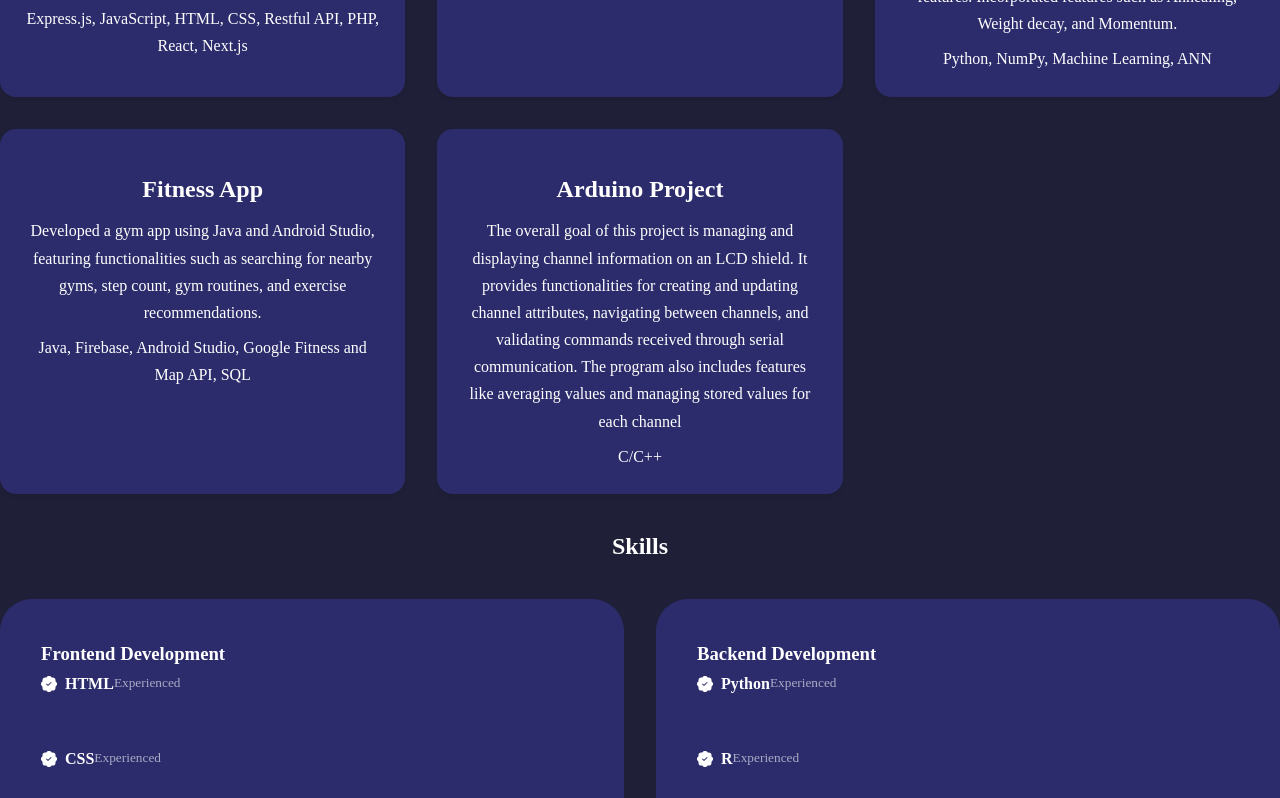
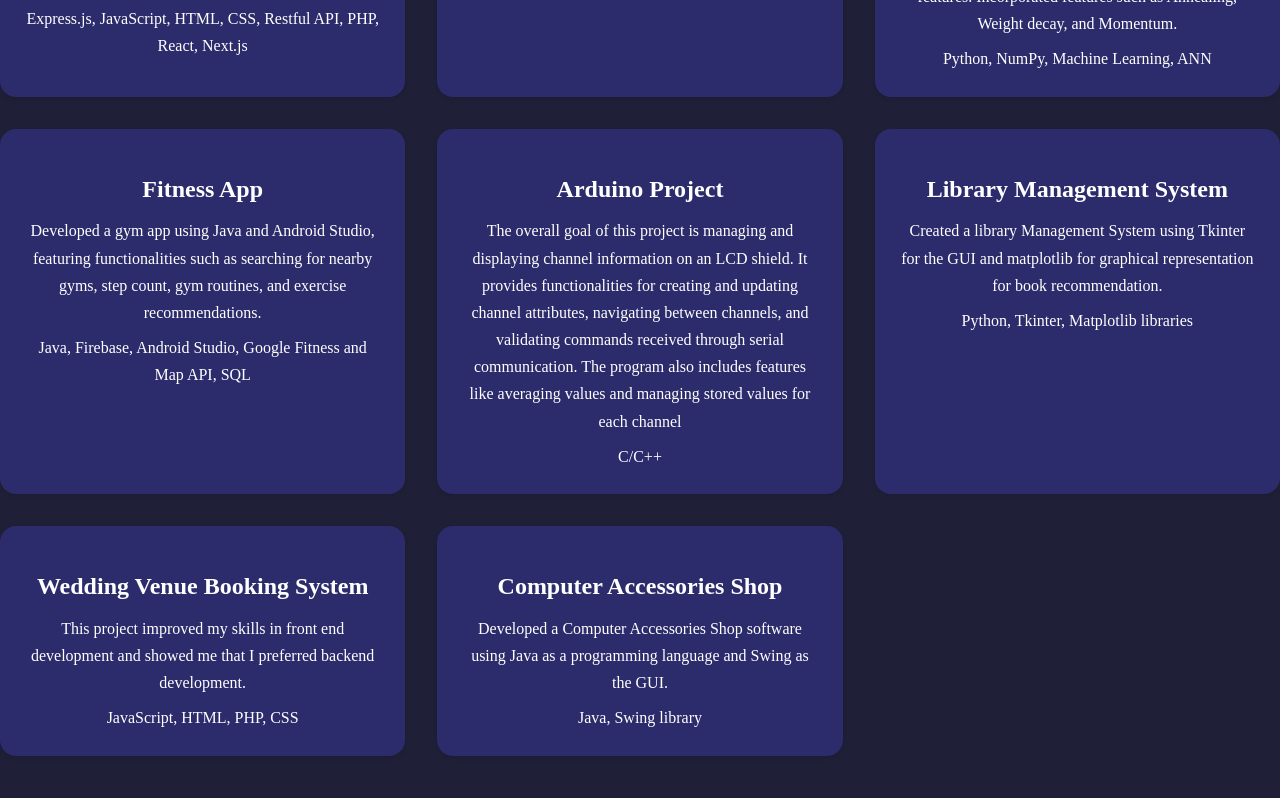
Before and after one commit to davididowu2001/portfolio-Web, a React (Create React App) app: page / in a window 1280 px wide. Shown: the part 1680-2478 px from the top of the page. Built offline with nearby package versions, Linux system fonts and the light colour scheme.

Commit message:
added more projects

```diff
--- a/src/components/Projects.js
+++ b/src/components/Projects.js
@@ -36,6 +36,28 @@ const Projects = () => {
           The program also includes features like averaging values and managing stored values for each channel"
           technologies="C/C++"
         />
+         <ProjectCard
+         title= 'Library Management System'
+         technologies= 'Python, Tkinter, Matplotlib libraries'
+         description=
+           'Created a library Management System using Tkinter for the GUI and matplotlib for graphical representation for book recommendation.'
+        />
+         <ProjectCard
+         title='Wedding Venue Booking System'
+         technologies='JavaScript, HTML, PHP, CSS'
+         description=
+           'This project improved my skills in front end development and showed me that I preferred backend development.'
+
+        />
+         <ProjectCard
+          title='Computer Accessories Shop'
+          technologies= 'Java, Swing library'
+          description=
+            'Developed a Computer Accessories Shop software using Java as a programming language and Swing as the GUI.'
+
+        />
+
+
       </div>
     </div>
   );
--- a/src/components/home.css
+++ b/src/components/home.css
@@ -12,6 +12,7 @@
 
   #home h1 {
     margin-bottom: 2rem;
+
   }
 
   #home .profile-pic img {
```
